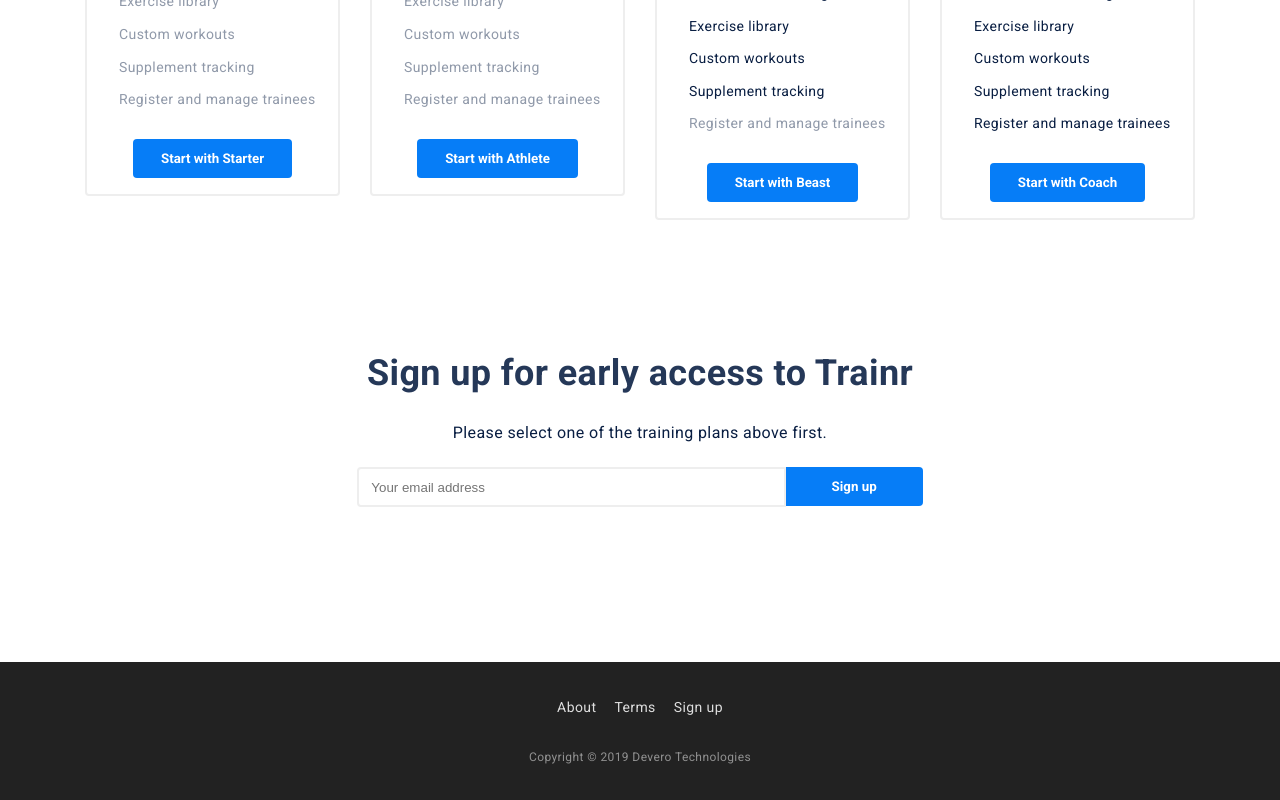
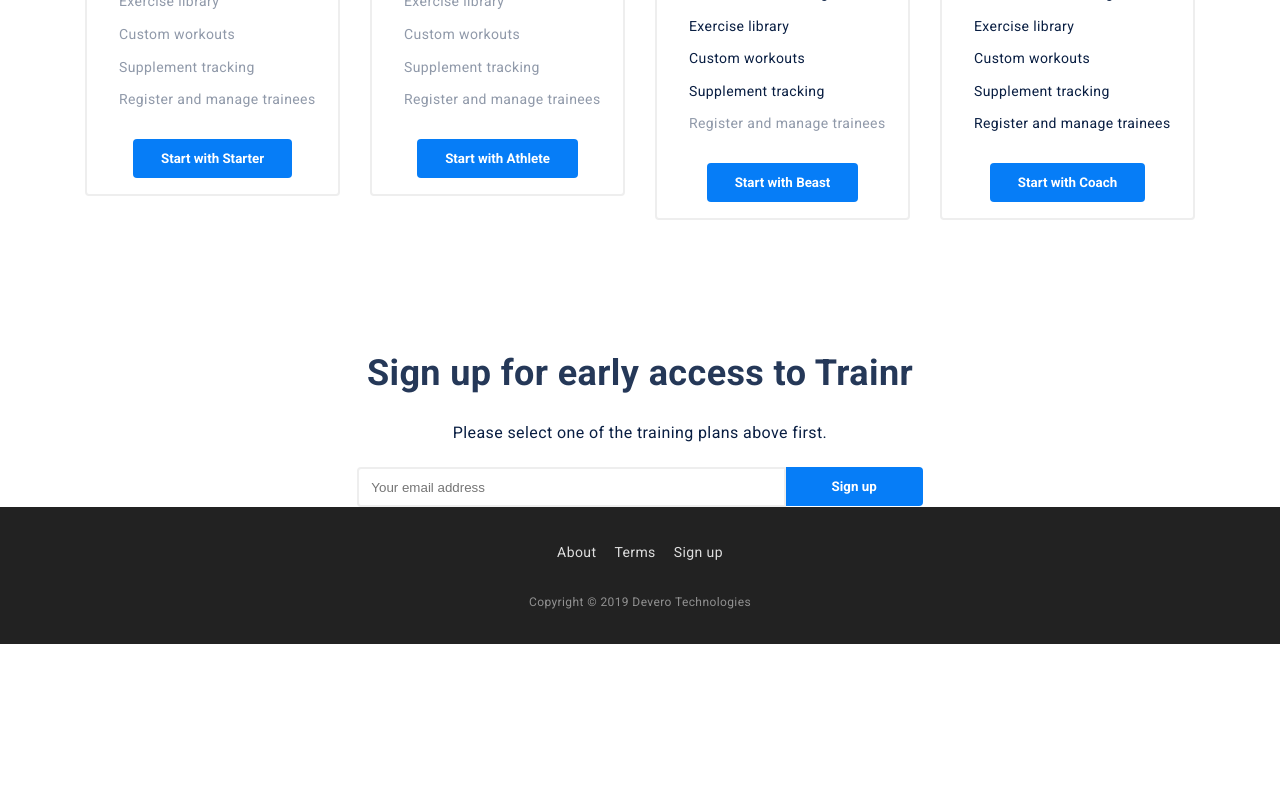
Before and after one commit to alexdevero/trainr-web-app-landing-page, a Next.js app: page / in a window 1280 px wide. Shown: the part 2499-3299 px from the top of the page. After the commit the page ends 3143 px from the top, so only its background shows below. Built offline with nearby package versions, Linux system fonts and the light colour scheme.

Commit message:
Temporarily hide featured in & testimonials secs.

```diff
--- a/pages/index.tsx
+++ b/pages/index.tsx
@@ -4,14 +4,14 @@
 // Import components
 import Benefits from '../components/benefits'
 import Faq from '../components/faq'
-import FeaturedIn from '../components/featured-in'
+// import FeaturedIn from '../components/featured-in'
 import Footer from '../components/footer'
 import Hero from '../components/hero'
 import HowItWorks from '../components/how-it-works'
 import Nav from '../components/nav'
 import Pricing from '../components/pricing'
 import SignUp from '../components/sign-up'
-import Testimonials from '../components/testimonials'
+// import Testimonials from '../components/testimonials'
 
 import { colors } from '../constants/theme'
 
@@ -122,9 +122,9 @@
         />
       )}
 
-      <Testimonials />
+      {/* <Testimonials /> */}
 
-      <FeaturedIn />
+      {/* <FeaturedIn /> */}
 
       <Footer />
 
```
